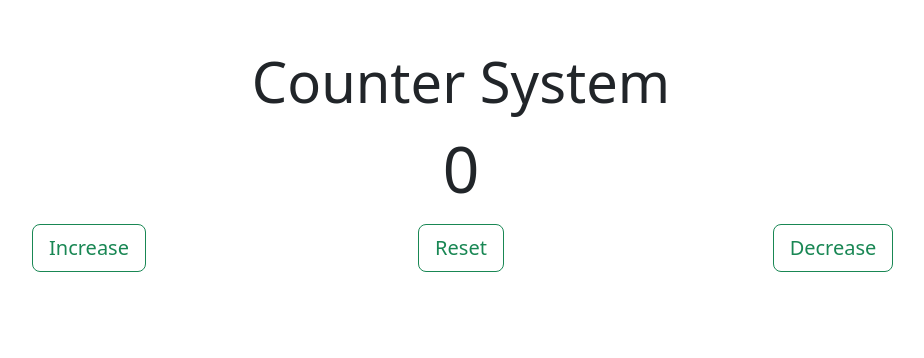
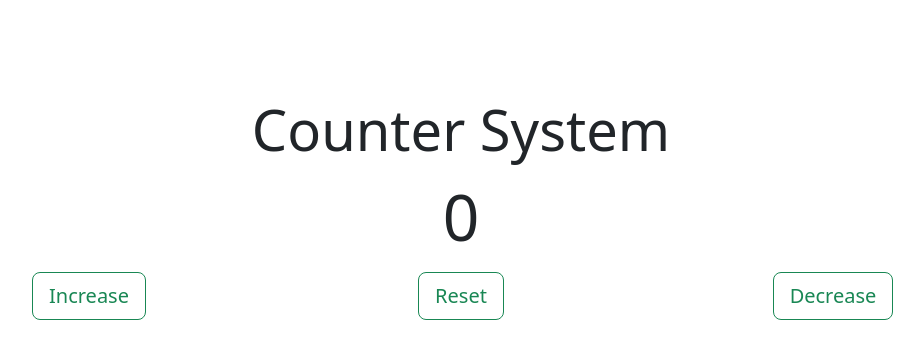
Before and after one commit to MarkRyuo/Counter_Program, a website: page src/index.html in a window 1280 px wide. Shown: the whole page, without its empty margins (179-1103 px from the left). Drawn offline with nearby package versions, Linux system fonts and the light colour scheme.

Commit message:
update herE

```diff
--- a/src/index.html
+++ b/src/index.html
@@ -9,7 +9,7 @@
 <body>
 
   <section>
-    <div class="container-lg my-5">
+    <div class="container-lg my-5 pt-5">
         <div class="text-center">
           <p class="display-4">Counter System</p>
         </div>
--- a/src/main.scss
+++ b/src/main.scss
@@ -1,5 +1,7 @@
 // Custom.scss
 // Option A: Include all of Bootstrap
+
+$btn-success : #52b788 ;
 
 // Include any default variable overrides here (though functions won't be available)
 
```
